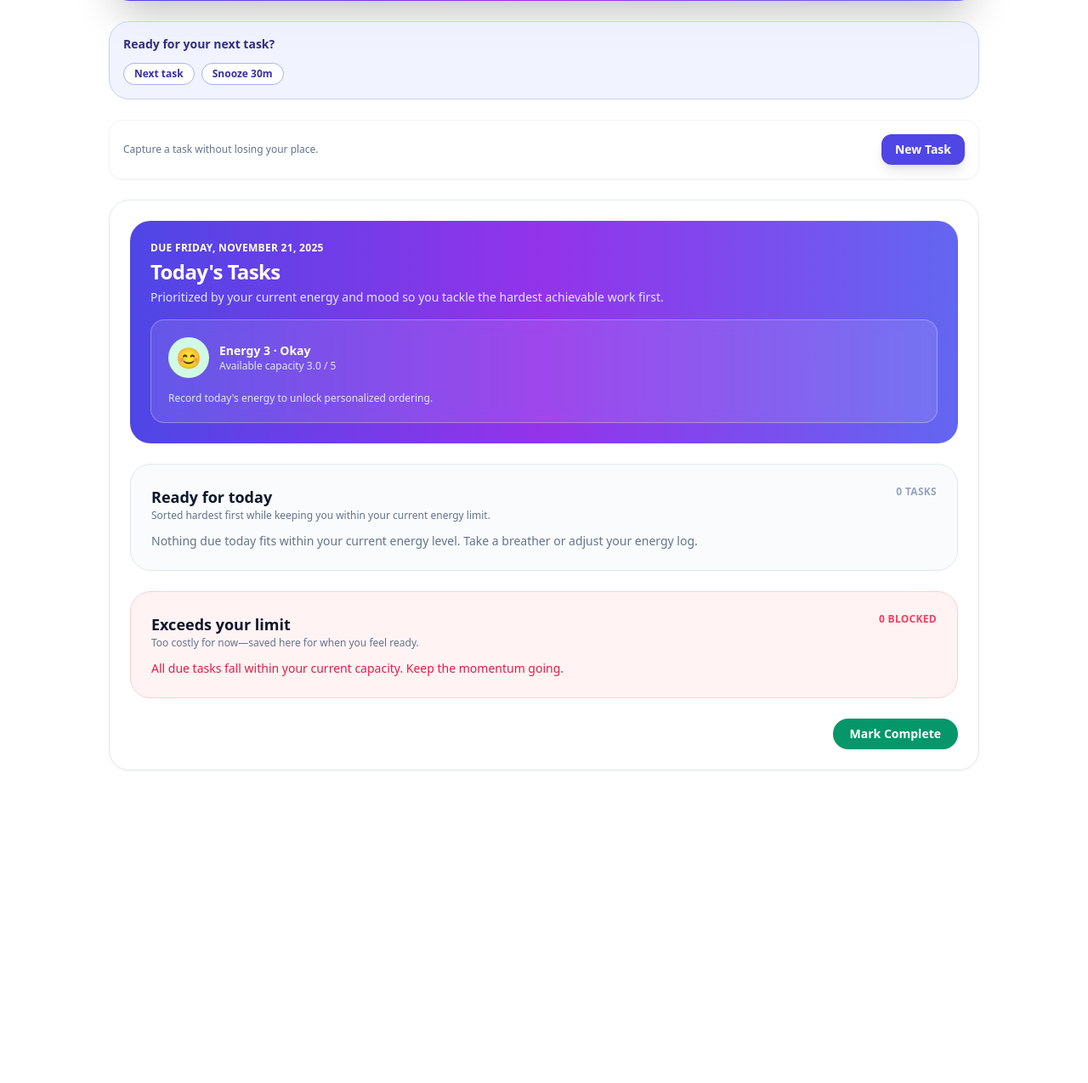
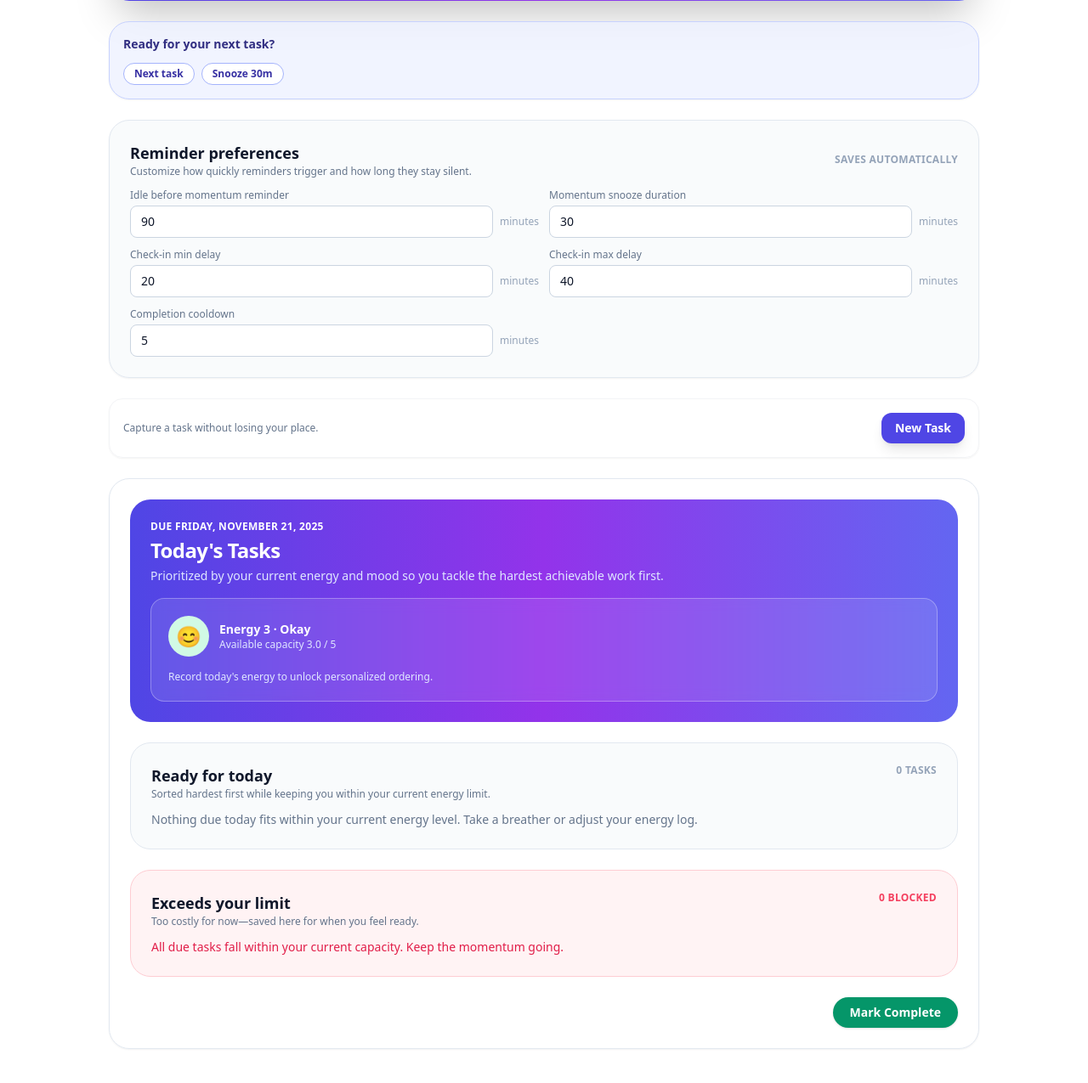
Before and after one commit to EoghannIrving/mindloom, a FastAPI app: page / in a window 1280 px wide. Shown: the part 611-1886 px from the top of the page at 85% size. Before the commit the page ends 1518 px from the top, so only its background shows below. Run offline with FastAPI, Linux system fonts and the light colour scheme; data that the repository does not hold is empty; some libraries are stand-ins or nearby versions.

Commit message:
Surfaced reminder controls in web ui

```diff
--- a/static/notifications.js
+++ b/static/notifications.js
@@ -2,12 +2,15 @@
   'use strict';
 
   const STORAGE_KEY = 'mindloom-reminder-state';
-  const MOMENTUM_THRESHOLD_MS = 90 * 60 * 1000;
-  const MOMENTUM_SNOOZE_MS = 30 * 60 * 1000;
-  const CHECKIN_MIN_DELAY_MS = 20 * 60 * 1000;
-  const CHECKIN_MAX_DELAY_MS = 40 * 60 * 1000;
-  const COMPLETION_WINDOW_MS = 5 * 60 * 1000;
   const COMPLETION_LIMIT = 2;
+
+  const DEFAULT_SETTINGS = {
+    momentumThresholdMinutes: 90,
+    momentumSnoozeMinutes: 30,
+    checkinMinMinutes: 20,
+    checkinMaxMinutes: 40,
+    completionCooldownMinutes: 5,
+  };
 
   const DEFAULT_ACTIVE_TASK = {
     id: null,
@@ -20,7 +23,8 @@
     lastNotificationAt: null,
   };
 
-  const DEFAULT_STATE = {
+  function createDefaultState() {
+    return {
       lastNextTaskRequest: null,
       lastMomentumPrompt: null,
       lastCompletionPrompt: null,
@@ -32,7 +36,9 @@
         momentumUntil: null,
       },
       lastSessionEnded: null,
+      settings: { ...DEFAULT_SETTINGS },
     };
+  }
 
   const MOMENTUM_MESSAGES = [
     'Want to pick up where you left off?',
@@ -64,21 +70,26 @@
     }
 
     load() {
+      const defaultState = createDefaultState();
       if (!storageAvailable) {
-        return { ...DEFAULT_STATE };
+        return defaultState;
       }
       try {
         const raw = window.localStorage.getItem(this.key);
         if (!raw) {
-          return { ...DEFAULT_STATE };
+          return defaultState;
         }
         const parsed = JSON.parse(raw);
         const state = {
-          ...DEFAULT_STATE,
+          ...defaultState,
           ...parsed,
           snoozes: {
-            ...DEFAULT_STATE.snoozes,
+            ...defaultState.snoozes,
             ...(parsed.snoozes || {}),
+          },
+          settings: {
+            ...defaultState.settings,
+            ...(parsed.settings || {}),
           },
         };
         if (parsed.activeTask) {
@@ -99,7 +110,7 @@
         return state;
       } catch (error) {
         console.warn('Mindloom reminder state load failed:', error);
-        return { ...DEFAULT_STATE };
+        return defaultState;
       }
     }
 
@@ -115,16 +126,20 @@
     }
 
     update(values) {
-      this.state = {
-        ...this.state,
-        ...values,
-      };
-      if (values.snoozes) {
+      const { snoozes, settings, ...rest } = values;
+      if (snoozes) {
         this.state.snoozes = {
           ...this.state.snoozes,
-          ...values.snoozes,
+          ...snoozes,
         };
       }
+      if (settings) {
+        this.state.settings = {
+          ...this.state.settings,
+          ...settings,
+        };
+      }
+      Object.assign(this.state, rest);
       this.save();
       return this.state;
     }
@@ -172,9 +187,21 @@
     return date.toISOString().slice(0, 10);
   }
 
-  function randomCheckinDelay() {
-    const range = CHECKIN_MAX_DELAY_MS - CHECKIN_MIN_DELAY_MS;
-    return CHECKIN_MIN_DELAY_MS + Math.floor(Math.random() * range);
+  function toMs(minutes) {
+    const parsed = Number(minutes);
+    if (!Number.isFinite(parsed)) {
+      return 0;
+    }
+    return Math.max(0, parsed) * 60_000;
+  }
+
+  function randomCheckinDelay(minMs, maxMs) {
+    const low = Math.min(minMs, maxMs);
+    const high = Math.max(minMs, maxMs);
+    if (high <= low) {
+      return Math.max(low, 0);
+    }
+    return low + Math.floor(Math.random() * (high - low));
   }
 
   class ReminderController {
@@ -189,6 +216,7 @@
     init() {
       this.queryElements();
       this.bindUI();
+      this.updateSettingsUI();
       this.syncStopForNowToggle();
       this.renderActiveTask();
       this.recordIdleSession();
@@ -218,6 +246,9 @@
       this.ui.reminderToastMessage = document.getElementById('reminderToastMessage');
       this.ui.reminderToastActions = document.getElementById('reminderToastActions');
       this.ui.snoozeCheckinButton = document.querySelector('[data-snooze-checkin]');
+      this.ui.settingInputs = Array.from(
+        document.querySelectorAll('[data-reminder-setting]'),
+      );
     }
 
     bindUI() {
@@ -242,6 +273,55 @@
             this.handleActiveTaskAction(action);
           }
         });
+      });
+      this.bindSettingControls();
+    }
+
+    bindSettingControls() {
+      if (!this.ui.settingInputs) {
+        return;
+      }
+      this.ui.settingInputs.forEach((input) => {
+        input.addEventListener('change', () => this.handleSettingChange(input));
+      });
+    }
+
+    handleSettingChange(input) {
+      const key = input.dataset.reminderSetting;
+      if (!key) {
+        return;
+      }
+      const parsed = Number.parseFloat(input.value);
+      if (!Number.isFinite(parsed) || parsed < 0) {
+        input.value = String(this.getSettingMinutes(key));
+        return;
+      }
+      this.state.settings = {
+        ...this.state.settings,
+        [key]: parsed,
+      };
+      this.store.update({ settings: { [key]: parsed } });
+      this.updateSettingsUI();
+      this.evaluateReminders(true);
+    }
+
+    updateSettingsUI() {
+      if (!this.ui.settingInputs) {
+        return;
+      }
+      const settings = {
+        ...DEFAULT_SETTINGS,
+        ...(this.state.settings || {}),
+      };
+      this.ui.settingInputs.forEach((input) => {
+        const key = input.dataset.reminderSetting;
+        if (!key) {
+          return;
+        }
+        const value = settings[key];
+        if (typeof value !== 'undefined') {
+          input.value = String(value);
+        }
       });
     }
 
@@ -270,7 +350,8 @@
 
     recordIdleSession() {
       const lastEnd = this.state.lastSessionEnded;
-      if (lastEnd && Date.now() - lastEnd >= MOMENTUM_THRESHOLD_MS) {
+      const threshold = this.getSettingMs('momentumThresholdMinutes');
+      if (lastEnd && threshold && Date.now() - lastEnd >= threshold) {
         this.maybeShowMomentum(true);
       }
       this.state.lastSessionEnded = null;
@@ -288,6 +369,7 @@
         return;
       }
       const now = Date.now();
+      const threshold = this.getSettingMs('momentumThresholdMinutes');
       const sinceRequest = this.state.lastNextTaskRequest
         ? now - this.state.lastNextTaskRequest
         : Infinity;
@@ -298,16 +380,16 @@
       if (!this.state.lastNextTaskRequest && !forceIdle) {
         return;
       }
-      if (forceIdle && sinceRequest < MOMENTUM_THRESHOLD_MS && this.state.lastNextTaskRequest) {
+      if (threshold && forceIdle && sinceRequest < threshold && this.state.lastNextTaskRequest) {
         return;
       }
-      if (!forceIdle && sinceRequest < MOMENTUM_THRESHOLD_MS) {
+      if (threshold && !forceIdle && sinceRequest < threshold) {
         return;
       }
       const sincePrompt = this.state.lastMomentumPrompt
         ? now - this.state.lastMomentumPrompt
         : Infinity;
-      if (sincePrompt < MOMENTUM_THRESHOLD_MS) {
+      if (threshold && sincePrompt < threshold) {
         return;
       }
       this.presentMomentumReminder();
@@ -326,7 +408,7 @@
         return;
       }
       const now = Date.now();
-      const nextAt = activeTask.checkinNextAt || now + randomCheckinDelay();
+      const nextAt = activeTask.checkinNextAt || now + this.getRandomCheckinDelay();
       if (now < nextAt) {
         this.updateCheckinHint();
         return;
@@ -334,7 +416,8 @@
       const recentNotification = activeTask.lastNotificationAt
         ? now - activeTask.lastNotificationAt
         : Infinity;
-      if (recentNotification < CHECKIN_MIN_DELAY_MS) {
+      const minDelay = this.getSettingMs('checkinMinMinutes');
+      if (minDelay && recentNotification < minDelay) {
         return;
       }
       this.presentCheckinReminder(activeTask);
@@ -347,18 +430,23 @@
     presentMomentumReminder() {
       const message =
         MOMENTUM_MESSAGES[Math.floor(Math.random() * MOMENTUM_MESSAGES.length)];
+      const snoozeMinutes = Math.max(
+        1,
+        Math.round(this.getSettingMinutes('momentumSnoozeMinutes')),
+      );
+      const snoozeLabel = `Snooze ${snoozeMinutes}m`;
       this.showNotification('Need a nudge?', {
         body: message,
         tag: 'mindloom-momentum',
         data: { type: 'momentum' },
         actions: [
           { action: 'momentum_next', title: 'Next task' },
-          { action: 'momentum_snooze', title: 'Snooze 30m' },
+          { action: 'momentum_snooze', title: snoozeLabel },
         ],
       });
       this.showInlineToast(message, [
         { label: 'Next task', handler: () => this.launchNextTask() },
-        { label: 'Snooze 30m', handler: () => this.snoozeMomentum() },
+        { label: snoozeLabel, handler: () => this.snoozeMomentum() },
       ]);
     }
 
@@ -367,8 +455,9 @@
         COMPLETION_MESSAGES[
           Math.floor(Math.random() * COMPLETION_MESSAGES.length)
         ];
-      this.state.lastCompletionPrompt = Date.now();
-      this.store.save();
+      const now = Date.now();
+      this.state.lastCompletionPrompt = now;
+      this.store.update({ lastCompletionPrompt: now });
       this.showNotification('Nice work!', {
         body: message,
         tag: 'mindloom-completion',
@@ -556,7 +645,7 @@
         ...task,
         startedAt: timestamp,
         lastActivityAt: timestamp,
-        checkinNextAt: timestamp + randomCheckinDelay(),
+        checkinNextAt: timestamp + this.getRandomCheckinDelay(),
         lastNotificationAt: null,
       };
       this.state.activeTask = this.store.setActiveTask(payload);
@@ -585,7 +674,7 @@
       }
       this.state.activeTask.lastActivityAt = Date.now();
       this.state.activeTask.checkinNextAt =
-        Date.now() + randomCheckinDelay();
+        Date.now() + this.getRandomCheckinDelay();
       this.store.setActiveTask(this.state.activeTask);
     }
 
@@ -594,17 +683,15 @@
         return;
       }
       this.state.activeTask.checkinNextAt =
-        Date.now() + randomCheckinDelay();
+        Date.now() + this.getRandomCheckinDelay();
       this.store.setActiveTask(this.state.activeTask);
       this.renderActiveTask();
     }
 
     updateStopForNow(value) {
       this.state.stopForNow = Boolean(value);
-      if (this.ui.stopForNowToggle) {
-        this.ui.stopForNowToggle.checked = this.state.stopForNow;
-      }
       this.store.update({ stopForNow: this.state.stopForNow });
+      this.syncStopForNowToggle();
       this.showInlineToast(
         this.state.stopForNow ? 'Reminders paused.' : 'Reminders re-enabled.',
         [],
@@ -612,9 +699,14 @@
     }
 
     snoozeMomentum() {
-      const snoozeUntil = Date.now() + MOMENTUM_SNOOZE_MS;
+      const snoozeMs = this.getSettingMs('momentumSnoozeMinutes');
+      const snoozeMinutes = Math.max(
+        1,
+        Math.round(this.getSettingMinutes('momentumSnoozeMinutes')),
+      );
+      const snoozeUntil = Date.now() + snoozeMs;
       this.store.update({ snoozes: { momentumUntil: snoozeUntil } });
-      this.showInlineToast('Momentum reminder snoozed for 30 minutes.', []);
+      this.showInlineToast(`Momentum reminder snoozed for ${snoozeMinutes} minutes.`, []);
     }
 
     snoozeCheckinsForToday() {
@@ -692,13 +784,11 @@
     recordNextTaskRequest() {
       this.state.lastNextTaskRequest = Date.now();
       this.state.stopForNow = false;
-      if (this.ui.stopForNowToggle) {
-        this.ui.stopForNowToggle.checked = false;
-      }
       this.store.update({
         lastNextTaskRequest: this.state.lastNextTaskRequest,
         stopForNow: this.state.stopForNow,
       });
+      this.syncStopForNowToggle();
     }
 
     recordCompletionEvent(detail = {}) {
@@ -706,15 +796,18 @@
         return;
       }
       const now = Date.now();
+      const cooldownMs = this.getSettingMs('completionCooldownMinutes');
       if (
         this.state.lastCompletionPrompt &&
-        now - this.state.lastCompletionPrompt < COMPLETION_WINDOW_MS
+        cooldownMs &&
+        now - this.state.lastCompletionPrompt < cooldownMs
       ) {
         return;
       }
+      const retention = cooldownMs || 1;
       this.state.completionRecords = (this.state.completionRecords || [])
         .concat(now)
-        .filter((entry) => now - entry < COMPLETION_WINDOW_MS);
+        .filter((entry) => now - entry < retention);
       this.store.update({
         completionRecords: this.state.completionRecords,
       });
@@ -732,7 +825,27 @@
         this.state.checkinSnoozedDay !== isoDate()
       ) {
         this.store.update({ checkinSnoozedDay: '' });
+        this.state.checkinSnoozedDay = '';
       }
+    }
+
+    getSettingMinutes(key) {
+      const candidate = this.state.settings?.[key];
+      if (Number.isFinite(Number(candidate)) && candidate >= 0) {
+        return Number(candidate);
+      }
+      return DEFAULT_SETTINGS[key];
+    }
+
+    getSettingMs(key) {
+      const minutes = this.getSettingMinutes(key);
+      return toMs(minutes);
+    }
+
+    getRandomCheckinDelay() {
+      const minMs = this.getSettingMs('checkinMinMinutes');
+      const maxMs = this.getSettingMs('checkinMaxMinutes');
+      return randomCheckinDelay(minMs, maxMs);
     }
   }
 
--- a/templates/index.html
+++ b/templates/index.html
@@ -142,6 +142,92 @@
       >
         <p id="reminderToastMessage" class="font-semibold"></p>
         <div id="reminderToastActions" class="mt-3 flex flex-wrap gap-2"></div>
+      </div>
+    </section>
+
+    <section class="space-y-3 rounded-3xl border border-slate-200 bg-slate-50/80 p-6 shadow-sm">
+      <div class="flex flex-wrap items-center justify-between gap-4">
+        <div>
+          <h3 class="text-lg font-semibold text-slate-900">Reminder preferences</h3>
+          <p class="text-xs text-slate-500">
+            Customize how quickly reminders trigger and how long they stay silent.
+          </p>
+        </div>
+        <span class="text-xs font-semibold uppercase tracking-wide text-slate-400">
+          Saves automatically
+        </span>
+      </div>
+      <div class="grid gap-3 sm:grid-cols-2">
+        <label class="flex flex-col gap-1 text-xs text-slate-500">
+          Idle before momentum reminder
+          <div class="flex items-center gap-2">
+            <input
+              data-reminder-setting="momentumThresholdMinutes"
+              type="number"
+              min="5"
+              step="5"
+              placeholder="90"
+              class="w-full rounded-lg border border-slate-300 bg-white px-3 py-2 text-sm text-slate-900 focus:border-indigo-400 focus:outline-none"
+            />
+            <span class="text-slate-400">minutes</span>
+          </div>
+        </label>
+        <label class="flex flex-col gap-1 text-xs text-slate-500">
+          Momentum snooze duration
+          <div class="flex items-center gap-2">
+            <input
+              data-reminder-setting="momentumSnoozeMinutes"
+              type="number"
+              min="1"
+              step="1"
+              placeholder="30"
+              class="w-full rounded-lg border border-slate-300 bg-white px-3 py-2 text-sm text-slate-900 focus:border-indigo-400 focus:outline-none"
+            />
+            <span class="text-slate-400">minutes</span>
+          </div>
+        </label>
+        <label class="flex flex-col gap-1 text-xs text-slate-500">
+          Check-in min delay
+          <div class="flex items-center gap-2">
+            <input
+              data-reminder-setting="checkinMinMinutes"
+              type="number"
+              min="5"
+              step="5"
+              placeholder="20"
+              class="w-full rounded-lg border border-slate-300 bg-white px-3 py-2 text-sm text-slate-900 focus:border-indigo-400 focus:outline-none"
+            />
+            <span class="text-slate-400">minutes</span>
+          </div>
+        </label>
+        <label class="flex flex-col gap-1 text-xs text-slate-500">
+          Check-in max delay
+          <div class="flex items-center gap-2">
+            <input
+              data-reminder-setting="checkinMaxMinutes"
+              type="number"
+              min="5"
+              step="5"
+              placeholder="40"
+              class="w-full rounded-lg border border-slate-300 bg-white px-3 py-2 text-sm text-slate-900 focus:border-indigo-400 focus:outline-none"
+            />
+            <span class="text-slate-400">minutes</span>
+          </div>
+        </label>
+        <label class="flex flex-col gap-1 text-xs text-slate-500">
+          Completion cooldown
+          <div class="flex items-center gap-2">
+            <input
+              data-reminder-setting="completionCooldownMinutes"
+              type="number"
+              min="1"
+              step="1"
+              placeholder="5"
+              class="w-full rounded-lg border border-slate-300 bg-white px-3 py-2 text-sm text-slate-900 focus:border-indigo-400 focus:outline-none"
+            />
+            <span class="text-slate-400">minutes</span>
+          </div>
+        </label>
       </div>
     </section>
 
```
Also changed, not shown: README.md. Lines whose indentation alone changed are shown as unchanged.
